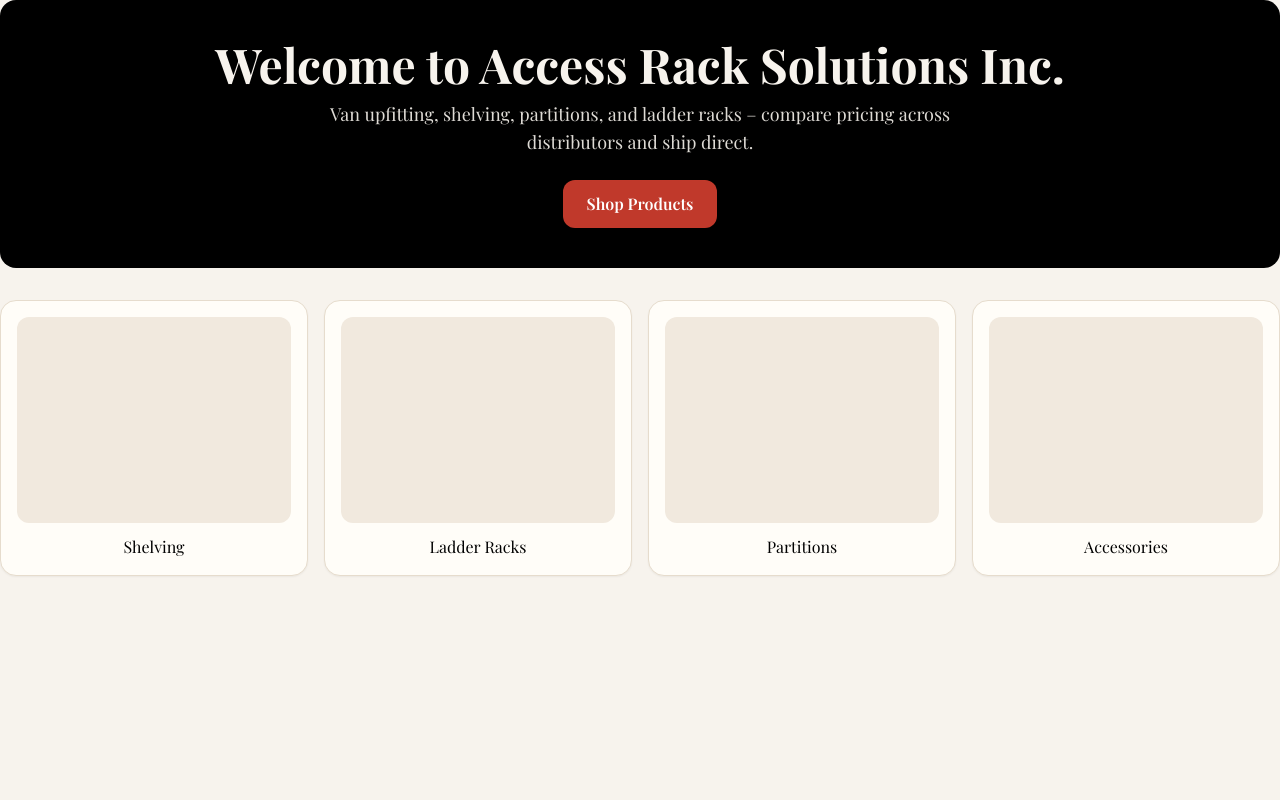
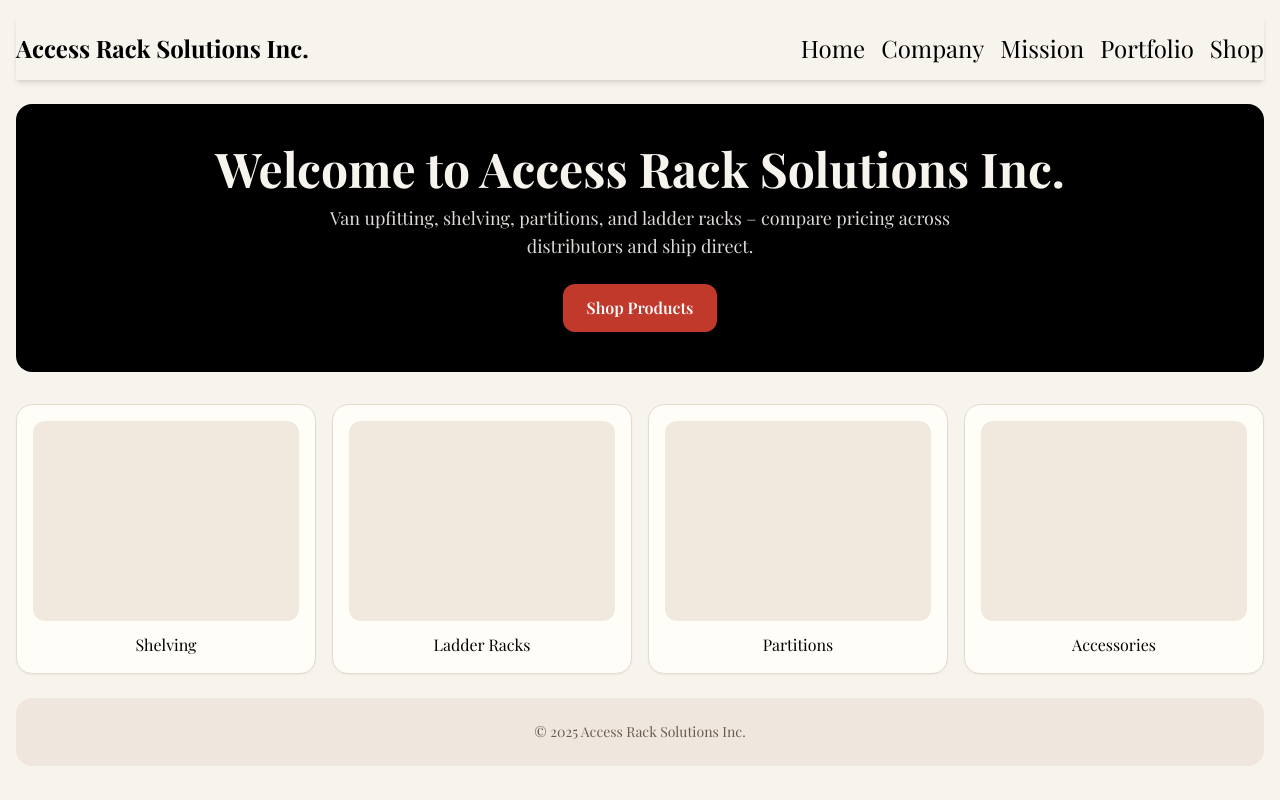
Before and after one commit to dev-verde1071/website, a Next.js app: page / in a window 1280 px wide. Built offline with nearby package versions, Linux system fonts and the light colour scheme.

Commit message:
Update and rename page.tsx to page.jsx

```diff
--- /dev/null
+++ b/app/page.jsx
@@ -0,0 +1,63 @@
+import React from "react";
+import Link from "next/link";
+
+function Header() {
+  const [scrolled, setScrolled] = React.useState(false);
+  React.useEffect(() => {
+    const onScroll = () => setScrolled(window.scrollY > 50);
+    window.addEventListener("scroll", onScroll);
+    return () => window.removeEventListener("scroll", onScroll);
+  }, []);
+  return (
+    <header className={`${scrolled ? "py-1 text-base" : "py-4 text-2xl"} flex justify-between sticky top-0 bg-[#F7F3ED] shadow-md`}>
+      <h1 className="font-bold">Access Rack Solutions Inc.</h1>
+      <nav className="flex gap-4">
+        <Link href="/">Home</Link>
+        <Link href="/company">Company</Link>
+        <Link href="/mission">Mission</Link>
+        <Link href="/portfolio">Portfolio</Link>
+        <Link href="/shop">Shop</Link>
+      </nav>
+    </header>
+  );
+}
+
+function Footer() {
+  return (
+    <footer className="text-center py-6 text-sm text-[#6B5B4D] bg-[#EFE7DD] rounded-2xl">
+      <div>© {new Date().getFullYear()} Access Rack Solutions Inc.</div>
+    </footer>
+  );
+}
+
+function HomePage() {
+  return (
+    <main className="space-y-8">
+      <section className="rounded-2xl bg-black p-10 text-[#F7F3ED] text-center">
+        <h1 className="text-3xl md:text-5xl font-bold mb-3">Welcome to Access Rack Solutions Inc.</h1>
+        <p className="max-w-2xl mx-auto opacity-90 text-lg">Van upfitting, shelving, partitions, and ladder racks – compare pricing across distributors and ship direct.</p>
+        <div className="mt-6">
+          <Link href="/shop" className="inline-block bg-[#C0392B] text-white font-semibold rounded-xl px-6 py-3 shadow">Shop Products</Link>
+        </div>
+      </section>
+      <section className="grid grid-cols-2 md:grid-cols-4 gap-4">
+        {["Shelving", "Ladder Racks", "Partitions", "Accessories"].map((c) => (
+          <div key={c} className="bg-[#FFFDF8] rounded-2xl shadow-sm border border-[#E6DCCD] p-4">
+            <div className="aspect-[4/3] bg-[#F1E9DE] rounded-xl mb-3" />
+            <div className="font-medium text-center">{c}</div>
+          </div>
+        ))}
+      </section>
+    </main>
+  );
+}
+
+export default function Page() {
+  return (
+    <div className="mx-auto max-w-7xl p-4 grid gap-6">
+      <Header />
+      <HomePage />
+      <Footer />
+    </div>
+  );
+}
--- a/app/page.tsx
+++ /dev/null
@@ -1,37 +0,0 @@
-import Link from "next/link";
-
-export default function HomePage() {
-  return (
-    <div className="space-y-8">
-      <section className="rounded-2xl bg-black p-10 text-[#F7F3ED] text-center">
-        <h1 className="text-3xl md:text-5xl font-bold mb-3">
-          Welcome to Access Rack Solutions Inc.
-        </h1>
-        <p className="max-w-2xl mx-auto opacity-90 text-lg">
-          Van upfitting, shelving, partitions, and ladder racks – compare pricing across
-          distributors and ship direct.
-        </p>
-        <div className="mt-6">
-          <Link
-            href="/shop"
-            className="inline-block bg-[#C0392B] text-white font-semibold rounded-xl px-6 py-3 shadow"
-          >
-            Shop Products
-          </Link>
-        </div>
-      </section>
-
-      <section className="grid grid-cols-2 md:grid-cols-4 gap-4">
-        {["Shelving", "Ladder Racks", "Partitions", "Accessories"].map((c) => (
-          <div
-            key={c}
-            className="bg-[#FFFDF8] rounded-2xl shadow-sm border border-[#E6DCCD] p-4"
-          >
-            <div className="aspect-[4/3] bg-[#F1E9DE] rounded-xl mb-3" />
-            <div className="font-medium text-center">{c}</div>
-          </div>
-        ))}
-      </section>
-    </div>
-  );
-}
```
